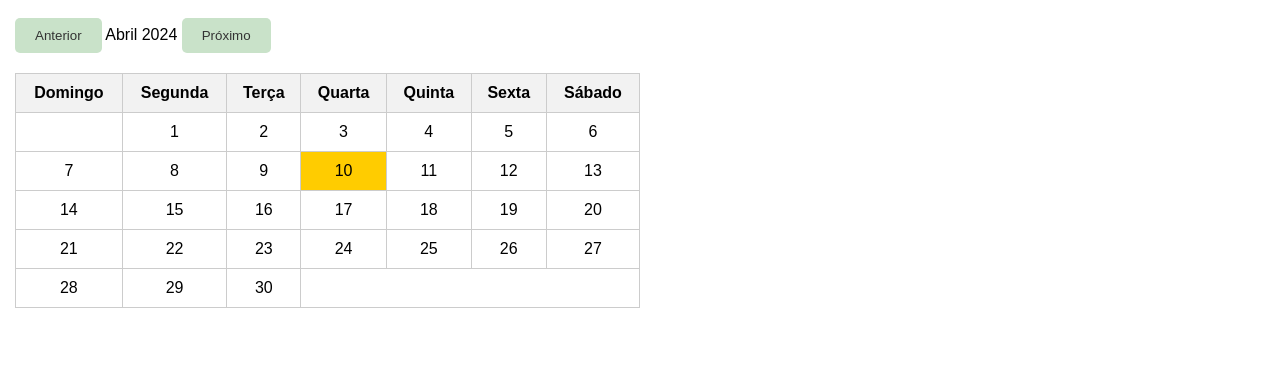
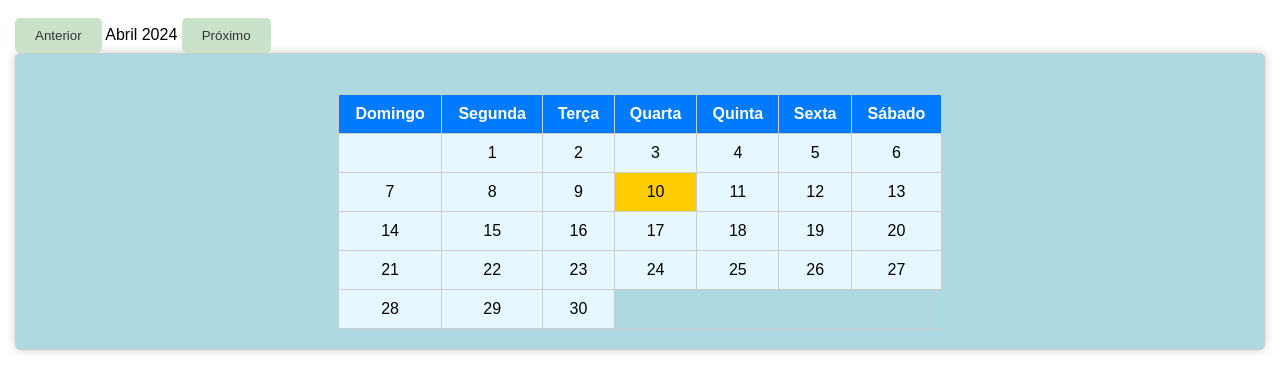
Before and after one commit to w-e-s-l-e-y/IntegradorWEB, a plain HTML site: page index.html in a window 1280 px wide. Shown: the part 409-800 px from the top of the page. Drawn offline with Linux system fonts and the light colour scheme.

Commit message:
Primeiras modificaçõs

```diff
--- a/index.html
+++ b/index.html
@@ -30,7 +30,7 @@
     <span id="currentMonthYear">Abril 2024</span>
     <button onclick="nextMonth()">Próximo</button>
 </div>
-
+    <div class="calendario">
         <table>
             <thead>
                 <tr>
@@ -47,7 +47,7 @@
                 <!-- Os dias do mês serão inseridos aqui com JavaScript -->
             </tbody>
         </table>
-
+    </div>
 <script src="script.js"></script>
 </body>
 </html>
--- a/style.css
+++ b/style.css
@@ -4,6 +4,7 @@
 * {
     box-sizing: border-box;
 }
+
 body {
     font-family: Arial, sans-serif, 'Times New Roman', Times, serif;
     margin: 0;
@@ -61,6 +62,16 @@ td:hover {
     background-color: #ffcc00;
 }
 
+/* Estilos específicos para o calendário */
+thead th {
+    background-color: #007BFF; /* Azul mais escuro para os dias da semana */
+    color: white;
+}
+
+tbody td {
+    background-color: #E6F7FF; /* Azul claro e suave para as datas */
+}
+
 /* Paleta de cores sugerida */
 .agenda, .pomodoro, .calendario {
     background-color: #AED9E0; /* Azul Claro */
@@ -95,3 +106,9 @@ th, td {
 th {
     background-color: #f2f2f2; /* Cinza Mais Claro */
 }
+
+.calendario {
+    align-items: center;
+    display: flex;
+    justify-content: center
+}
```
Lines whose indentation alone changed are shown as unchanged.
